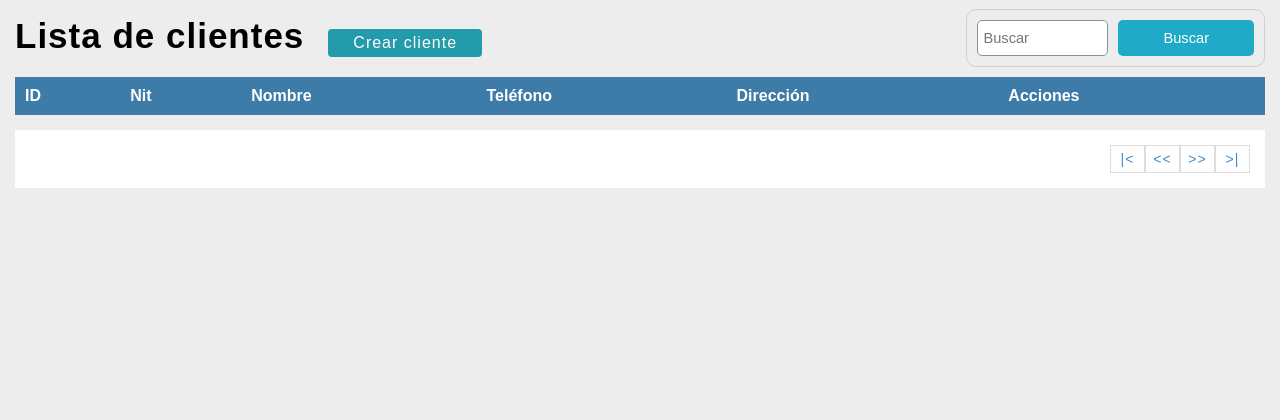
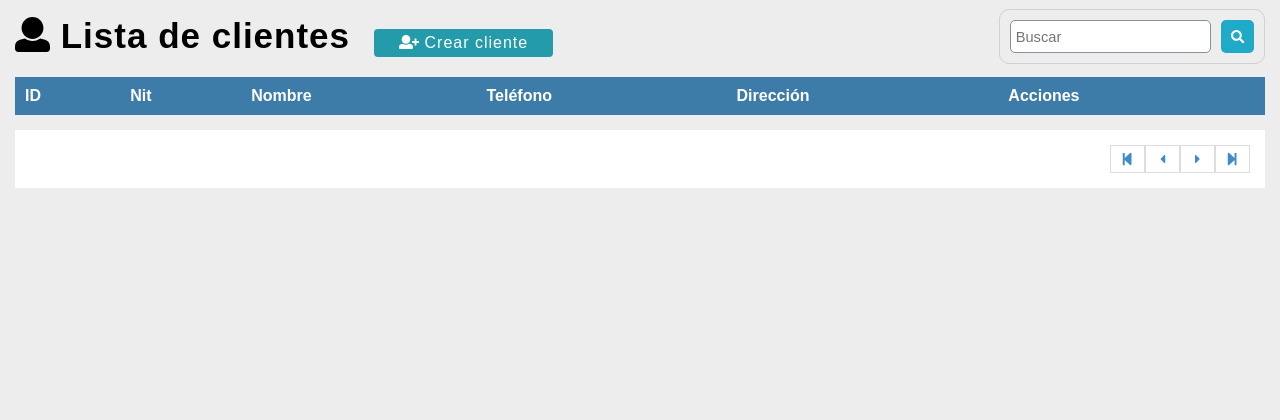
Before and after one commit to CainFernandez/Facturacion, a PHP site: page /sistema/lista_clientes.php?pagina=2 in a window 1280 px wide. Shown: the part 81-501 px from the top of the page. Run offline with PHP 8.4, Linux system fonts and the light colour scheme; the visitor is signed in with stand-in values (Sample User, id 1); tables that the repository leaves empty or names only in its code hold one stand-in row (values such as "Sample post"); lists and menus that the app fills with data are empty.

Commit message:
Agregando iconos.

```diff
--- a/sistema/editar_cliente.php
+++ b/sistema/editar_cliente.php
@@ -100,7 +100,7 @@
 	<section id="container">
 
 		<div class="form_register">
-            <h1>Actualizar cliente</h1>
+            <h1><i class="far fa-edit" aria-hidden="true"></i> Actualizar cliente</h1>
             <hr>
             <div class="alert"><?php echo isset($alert) ? $alert : ''; ?></div>
 
@@ -115,7 +115,7 @@
                 <label for="direccion">Dirección</label>
                 <input type="text" name="direccion" id="direccion" placeholder="Dirección completa" value="<?php echo $direccion ?>">
 
-                <input type="submit" value="Actualizar Cliente" class="btn_save">
+                <button type="submit" class="btn_save"><i class="far fa-edit" aria-hidden="true"></i> Actualizar cliente</button>
 
             </form>
 
--- a/sistema/includes/nav.php
+++ b/sistema/includes/nav.php
@@ -13,31 +13,31 @@
 				    </li>
 				<?php } ?>
 				    <li class="principal">
-					    <a href="#">Clientes</a>
+					    <a href="#"><i class="fa fa-user" aria-hidden="true"></i> Clientes</a>
 					    <ul>
-						    <li><a href="registro_cliente.php">Nuevo Cliente</a></li>
-						    <li><a href="lista_clientes.php">Lista de Clientes</a></li>
+						    <li><a href="registro_cliente.php"><i class="fa fa-user-plus" aria-hidden="true"></i> Nuevo Cliente</a></li>
+						    <li><a href="lista_clientes.php"><i class="fa fa-list-ul" aria-hidden="true"></i> Lista de Clientes</a></li>
 					    </ul>
 				    </li>
 				    <li class="principal">
-					    <a href="#">Proveedores</a>
+					    <a href="#"><i class="fa fa-building" aria-hidden="true"></i> Proveedores</a>
 					    <ul>
-						    <li><a href="#">Nuevo Proveedor</a></li>
-						    <li><a href="#">Lista de Proveedores</a></li>
+						    <li><a href="#"><i class="fa fa-plus-square" aria-hidden="true"></i> Nuevo Proveedor</a></li>
+						    <li><a href="#"><i class="fa fa-th-list" aria-hidden="true"></i> Lista de Proveedores</a></li>
 					</ul>
 				    </li>
 				    <li class="principal">
-					    <a href="#">Productos</a>
+					    <a href="#"><i class="fa fa-cubes" aria-hidden="true"></i> Productos</a>
 					    <ul>
-						    <li><a href="#">Nuevo Producto</a></li>
-						    <li><a href="#">Lista de Productos</a></li>
+						    <li><a href="#"><i class="fa fa-plus-circle" aria-hidden="true"></i> Nuevo Producto</a></li>
+						    <li><a href="#"><i class="fa fa-cubes" aria-hidden="true"></i> Lista de Productos</a></li>
 					    </ul>
 				    </li>
 				    <li class="principal">
-					    <a href="#">Facturas</a>
+					    <a href="#"><i class="fa fa-calculator" aria-hidden="true"></i> Facturas</a>
 					    <ul>
-						    <li><a href="#">Nuevo Factura</a></li>
-						    <li><a href="#">Facturas</a></li>
+						    <li><a href="#"><i class="fa fa-calendar-plus" aria-hidden="true"></i> Nuevo Factura</a></li>
+						    <li><a href="#"><i class="fa fa-calculator" aria-hidden="true"></i> Facturas</a></li>
 					    </ul>
 				    </li>
 			</ul>
--- a/sistema/lista_clientes.php
+++ b/sistema/lista_clientes.php
@@ -16,12 +16,12 @@
 
 	<section id="container">
 
-		<h1>Lista de clientes</h1>
-        <a href="registro_cliente.php" class="btn_new">Crear cliente</a>
+		<h1><i class="fa fa-user" aria-hidden="true"></i> Lista de clientes</h1>
+        <a href="registro_cliente.php" class="btn_new"><i class="fa fa-user-plus" aria-hidden="true"></i> Crear cliente</a>
 
         <form action="buscar_cliente.php" method="get" class="form_search">
             <input type="text" name="busqueda" id="busqueda" placeholder="Buscar">
-            <input type="submit" value="Buscar" class="btn_search">
+            <button type="submit" class="btn_search"><i class="fa fa-search" aria-hidden="true"></i></button>
         </form>
 
         <table>
@@ -73,11 +73,11 @@
                             <td><?php echo $data["telefono"]; ?></td>
                             <td><?php echo $data["direccion"]; ?></td>
                             <td>
-                                <a class="link_edit" href="editar_cliente.php?id=<?php echo $data["idcliente"];?>">Editar</a>
+                                <a class="link_edit" href="editar_cliente.php?id=<?php echo $data["idcliente"];?>"><i class="far fa-edit" aria-hidden="true"></i> Editar</a>
 
                             <?php if($_SESSION['rol'] == 1 || $_SESSION['rol'] == 2){ ?>
                                 |
-                                <a class="link_delete" href="eliminar_confirmar_cliente.php?id=<?php echo $data["idcliente"];?>">Eliminar</a>
+                                <a class="link_delete" href="eliminar_confirmar_cliente.php?id=<?php echo $data["idcliente"];?>"><i class="fa fa-trash-alt" aria-hidden="true"></i> Eliminar</a>
                             <?php } ?>
                             </td>
                         </tr>
@@ -92,8 +92,8 @@
                     if($pagina != 1)
                     {
                 ?>
-                    <li><a href="?pagina=<?php echo 1; ?>">|<</a></li>
-                    <li><a href="?pagina=<?php echo $pagina-1; ?>"><<</a></li>
+                    <li><a href="?pagina=<?php echo 1; ?>"><i class="fa fa-step-backward" aria-hidden="true"></i></a></li>
+                    <li><a href="?pagina=<?php echo $pagina-1; ?>"><i class="fa fa-caret-left" aria-hidden="true"></i></a></li>
 
                 <?php
                     }
@@ -109,8 +109,8 @@
                     if($pagina != $total_paginas)
                     {
                 ?>
-                        <li><a href="?pagina=<?php echo $pagina + 1; ?>">>></a></li>
-                        <li><a href="?pagina=<?php echo $total_paginas; ?>">>|</a></li>
+                        <li><a href="?pagina=<?php echo $pagina + 1; ?>"><i class="fa fa-caret-right" aria-hidden="true"></i></a></li>
+                        <li><a href="?pagina=<?php echo $total_paginas; ?>"><i class="fa fa-step-forward" aria-hidden="true"></i></a></li>
                 <?php } ?>
 
             </ul>
--- a/sistema/registro_cliente.php
+++ b/sistema/registro_cliente.php
@@ -55,7 +55,7 @@
 	<section id="container">
 
 		<div class="form_register">
-            <h1>Registro cliente</h1>
+            <h1><i class="fa fa-user-plus" aria-hidden="true"></i> Registro cliente</h1>
             <hr>
             <div class="alert"><?php echo isset($alert) ? $alert : ''; ?></div>
 
@@ -69,8 +69,7 @@
                 <label for="direccion">Dirección</label>
                 <input type="text" name="direccion" id="direccion" placeholder="Dirección completa">
 
-                <input type="submit" value="Guardar Cliente" class="btn_save">
-
+                <button type="submit" class="btn_save"><i class="fa fa-save" aria-hidden="true"></i> Crear Cliente</button>
             </form>
 
         </div>
```
Also changed, not shown: sistema/buscar_cliente.php (+9 -9 lines), sistema/buscar_usuario.php (+9 -9 lines), sistema/eliminar_confirmar_cliente.php (+5 -2 lines).
